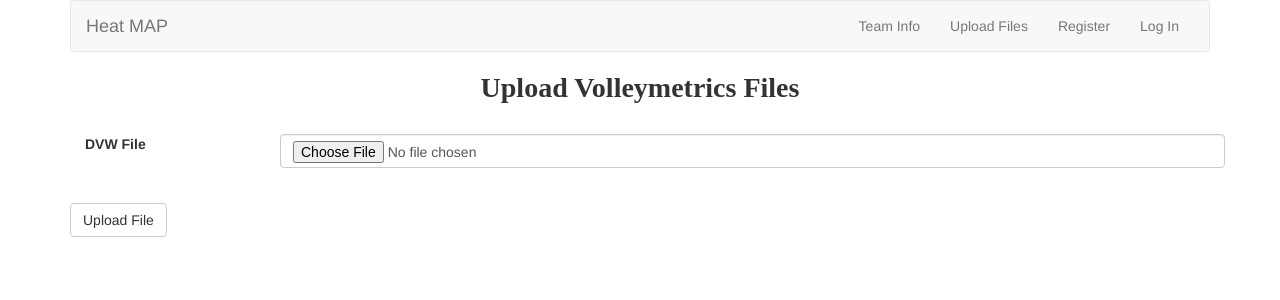
After one commit to jackconnolly21/heatmap, a Flask app: template templates/upload.html in a window 1280 px wide. The commit adds this page. Shown: the top 300 px of the page. Run offline with Flask 2, Linux system fonts and the light colour scheme; the template is opened without the code that fills it, so the values that code supplies are empty; some libraries are stand-ins or nearby versions.

```diff
--- a/application.py
+++ b/application.py
@@ -2,6 +2,7 @@ from flask import Flask, flash, redirect, render_template, request, session, url
 from flask_session import Session
 from flask_jsglue import JSGlue
 from werkzeug.security import check_password_hash, generate_password_hash
+from werkzeug.utils import secure_filename
 from tempfile import gettempdir
 from datetime import datetime
 import sqlite3 as lite
@@ -28,6 +29,10 @@ app.config["SESSION_PERMANENT"] = False
 app.config["SESSION_TYPE"] = "filesystem"
 Session(app)
 
+# configure app for uploads
+UPLOAD_FOLDER = 'data/uploads'
+app.config['UPLOAD_FOLDER'] = UPLOAD_FOLDER
+
 con = lite.connect('test.db')
 
 @app.route("/")
@@ -40,15 +45,18 @@ def heatmap():
         team = int(request.form.get("teamname"))
         player = int(request.form.get("player"))
         attacks = request.form.get("attacks").split(",")
+        data = request.form.get("datafiles")
+
         if request.form.get("kills"):
             onlyKills = True
         else:
             onlyKills = False
 
         files = []
-        for f in os.listdir(os.getcwd() + '/data/testdata'):
+        folder = 'data/' + data
+        for f in os.listdir(os.getcwd() + '/' + folder):
             if f.endswith('.dvw'):
-                files.append(f)
+                files.append(folder + '/' + f)
 
         locations = []
         for fileName in files:
@@ -61,6 +69,72 @@ def heatmap():
 
     else:
         return render_template("heatmap.html")
+
+@app.route("/upload", methods=["GET", "POST"])
+def upload():
+    if request.method == "POST":
+        if 'dvwfile' not in request.files:
+            flash('No file part')
+            return redirect(request.url)
+        file = request.files['dvwfile']
+        # if user does not select file, browser also
+        # submit a empty part without filename
+        if file.filename == '':
+            flash('No selected file')
+            return redirect(request.url)
+        if file and allowed_file(file.filename):
+            filename = secure_filename(file.filename)
+            file.save(os.path.join(app.config['UPLOAD_FOLDER'], filename))
+            # return redirect(url_for('uploaded_file', filename=filename))
+
+        flash("File Uploaded!")
+        return redirect(url_for("upload"))
+    else:
+        return render_template("upload.html")
+
+@app.route("/teams")
+def teams():
+
+    t = "%" + request.args.get("t") + "%"
+
+    con = lite.connect("test.db")
+
+    with con:
+        cur = con.cursor()
+        cur.execute("""SELECT * FROM teams
+                        WHERE name LIKE ?
+                        ORDER BY RANDOM() LIMIT 10""", (t,))
+        teams = cur.fetchall()
+
+    teamList = []
+    for team in teams:
+        teamDict = {
+            "vm_num": team[1],
+            "name": team[2]
+        }
+        teamList.append(teamDict)
+
+    return jsonify(teamList)
+
+@app.route("/info")
+def info():
+    con = lite.connect("test.db")
+
+    with con:
+        cur = con.cursor()
+        cur.execute("SELECT * FROM teams ORDER BY vm_num")
+        teams = cur.fetchall()
+
+    teamList = []
+    for team in teams:
+        teamDict = {
+            "vm_num": team[1],
+            "name": team[2]
+        }
+        teamList.append(teamDict)
+
+    return render_template("info.html", rows=teamList)
+
 
 @app.route("/logout")
 def logout():
--- a/helpers.py
+++ b/helpers.py
@@ -40,3 +40,8 @@ def create_user(con, user):
     cur = con.cursor()
     cur.execute(sql, user)
     return cur.lastrowid
+
+def allowed_file(filename):
+    ALLOWED_EXTENSIONS = set(['dvw'])
+    return '.' in filename and \
+        filename.rsplit('.', 1)[1].lower() in ALLOWED_EXTENSIONS
--- a/templates/layout.html
+++ b/templates/layout.html
@@ -25,6 +25,9 @@
 
         <!-- http://1000hz.github.io/bootstrap-validator/ -->
         <script src="https://cdnjs.cloudflare.com/ajax/libs/1000hz-bootstrap-validator/0.11.5/validator.min.js"></script>
+
+        <!-- https://github.com/corejavascript/typeahead.js/blob/master/doc/jquery_typeahead.md -->
+        <script src="https://cdn.rawgit.com/corejavascript/typeahead.js/master/dist/typeahead.jquery.js"></script>
 
         {{ JSGlue.include() }}
 
@@ -61,6 +64,8 @@
                             </ul>
                         {% else %}
                             <ul class="nav navbar-nav navbar-right">
+                                <li><a href="{{ url_for('info') }}">Team Info</a></li>
+                                <li><a href="{{ url_for('upload') }}">Upload Files</a></li>
                                 <li><a href="{{ url_for('register') }}">Register</a></li>
                                 <li><a href="{{ url_for('logout') }}">Log In</a></li>
                             </ul>
--- /dev/null
+++ b/templates/upload.html
@@ -0,0 +1,32 @@
+{% extends "layout.html" %}
+
+{% block title %}
+    Upload
+{% endblock %}
+
+{% block main %}
+
+<div>
+  <h1 align="center">Upload Volleymetrics Files</h1>
+</div>
+
+<br>
+
+<div class="container">
+  <form action="{{ url_for('upload') }}" data-toggle="validator" id="upload" method="post" enctype=multipart/form-data>
+      <div class="form-group row">
+          <label for="dvwfile" class="col-sm-2 col-form-label">DVW File</label>
+          <div class="col-sm-10">
+            <input class="form-control" name="dvwfile" id="dvwfile" placeholder="dvwfile" required type="file"/>
+          </div>
+          <div class="help-block with-errors"></div>
+      </div>
+
+      <br>
+
+      <div class="form-group row">
+          <button class="btn btn-default" type="submit">Upload File</button>
+      </div>
+  </form>
+</div>
+{% endblock %}
```
Also changed, not shown: script.py (+10 -14 lines), static/scripts.js (added, +45 -0 lines), templates/index.html (+32 -4 lines), templates/info.html (added, +27 -0 lines), test.py (+4 -23 lines), templates/images/output.bmp, 2 other files.
